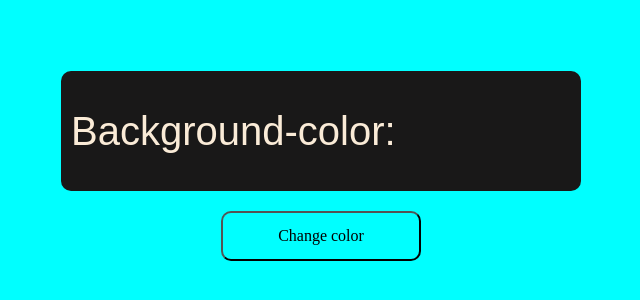
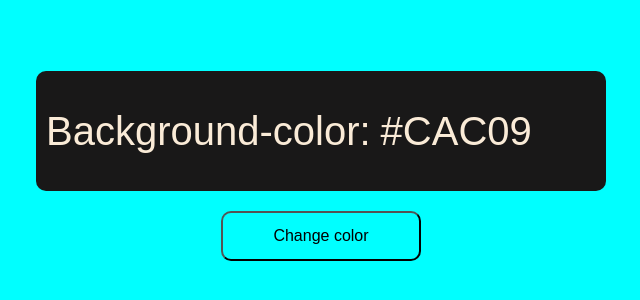
Before and after one commit to Frenetz/ChangingColor, a plain HTML site: page index.html in a window 1280 px wide. Shown: the part 234-534 px from the top of the page, without its empty margins (319-959 px from the left). Drawn offline with Linux system fonts and the light colour scheme.

Commit message:
Final changes in CSS and JS code

```diff
--- a/scripts/script.js
+++ b/scripts/script.js
@@ -1 +1,20 @@
+const field = document.querySelector(".container");
 const button = document.querySelector(".color-button");
+const text = document.getElementById("current-color");
+let color;
+
+function changeColor() {
+  let rand1 = Math.floor(Math.random() * (255 - 0) + 1).toString(16);
+  let rand2 = Math.floor(Math.random() * (255 - 0) + 1).toString(16);
+  let rand3 = Math.floor(Math.random() * (255 - 0) + 1).toString(16);
+  field.style.backgroundColor = `#${rand1}${rand2}${rand3}`;
+  text.textContent = ` #${rand1}${rand2}${rand3}`.toUpperCase();
+}
+
+document.addEventListener("DOMContentLoaded", function () {
+  changeColor();
+});
+
+button.addEventListener("click", function (event) {
+  changeColor();
+});
--- a/styles/style.css
+++ b/styles/style.css
@@ -1,4 +1,5 @@
 .container {
+  font-family: sans-serif;
   background-color: aqua;
   width: 100vw;
   height: 100vh;
@@ -12,8 +13,8 @@
 .color-container {
   display: flex;
   align-items: center;
-  font-family: sans-serif;
-  width: 500px;
+
+  width: 550px;
   height: 100px;
   background-color: rgb(25, 24, 24);
   color: antiquewhite;
@@ -29,3 +30,8 @@
   width: 200px;
   height: 50px;
 }
+
+#current-color {
+  display: inline-block;
+  padding-left: 10px;
+}
```
